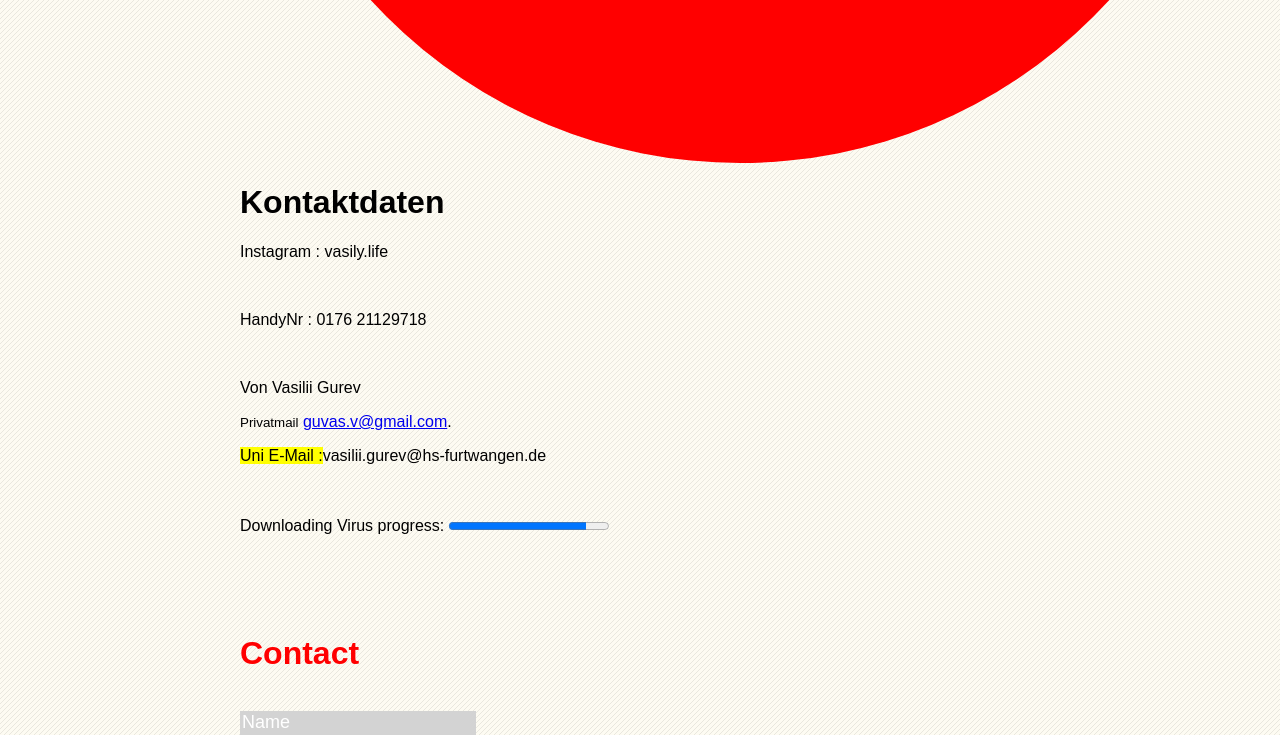
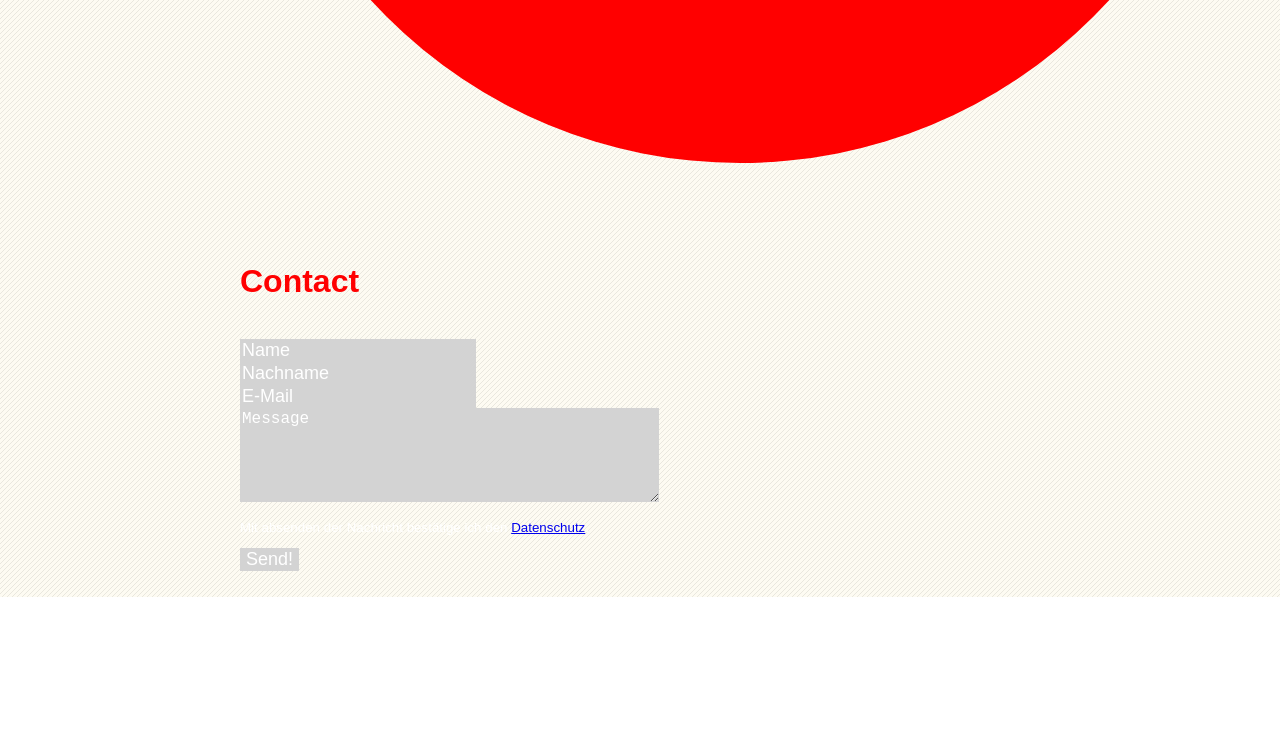
Before and after one commit to ChillyVanilly/GIS-SoSe-2020, a plain HTML site: page Aufgabe03/Contact.html in a window 1280 px wide. Shown: the part 586-1321 px from the top of the page. After the commit the page ends 1183 px from the top, so only its background shows below. Drawn offline with Linux system fonts and the light colour scheme.

Commit message:
Update Contact.html

```diff
--- a/Aufgabe03/Contact.html
+++ b/Aufgabe03/Contact.html
@@ -21,22 +21,6 @@
     <p>Vasji</p>
     <a href="https://www.instagram.com/vasily.life/?hl=de"><img src="instapng.png" alt="Instagram"></a>
 </div>
-
-  <main class>
-        <h1 id="Anker1">Kontaktdaten</h1>
-        <p>Instagram : vasily.life</p> <br>
-        <p>HandyNr : 0176 21129718 </p> <br>
-        <footer>
-            <p>Von Vasilii Gurev</p>
-            <p><small>Privatmail</small> <a href="mailto:guvas.v@gmail.com">
-            guvas.v@gmail.com</a>.</p>
-          </footer>
-        <p><mark>Uni E-Mail :</mark>vasilii.gurev@hs-furtwangen.de</p><br>
-        <dialog>Ich mache noch garnichts</dialog><br>
-        <label for="Virus">Downloading Virus progress:</label>
-        <progress id="Virus" value="86" max="100"> 86% </progress><br>
-      </main>
-
       <main class="contact">
         <h1>Contact</h1>
         <br>
```
